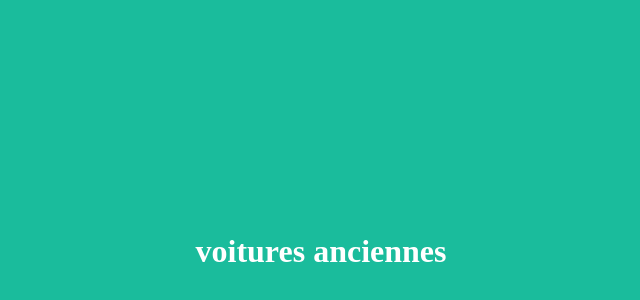
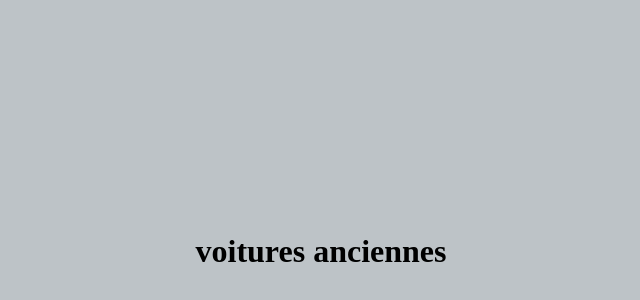
Before and after one commit to christopheWebDev/locationVoiture, a plain HTML site: page index.html in a window 1280 px wide. Shown: the part 28-328 px from the top of the page, without its empty margins (319-959 px from the left). Drawn offline with Linux system fonts and the light colour scheme.

Commit message:
modification de la couleur background en silver

```diff
--- a/index.html
+++ b/index.html
@@ -4,7 +4,7 @@
 		<meta charset utf-8>
 		<title>voitures anciennes</title>
 	</head>
-	<body style="background-color:#1abc9c">
-	<h1 style="padding-top:20%; padding-bottom:20%; text-align:center; color:#FFFFFF ">voitures anciennes</h1>
+	<body style="background-color:#bdc3c7">
+	<h1 style="padding-top:20%; padding-bottom:20%; text-align:center; color:#FFFFF ">voitures anciennes</h1>
 	</body>
 </html>
```
